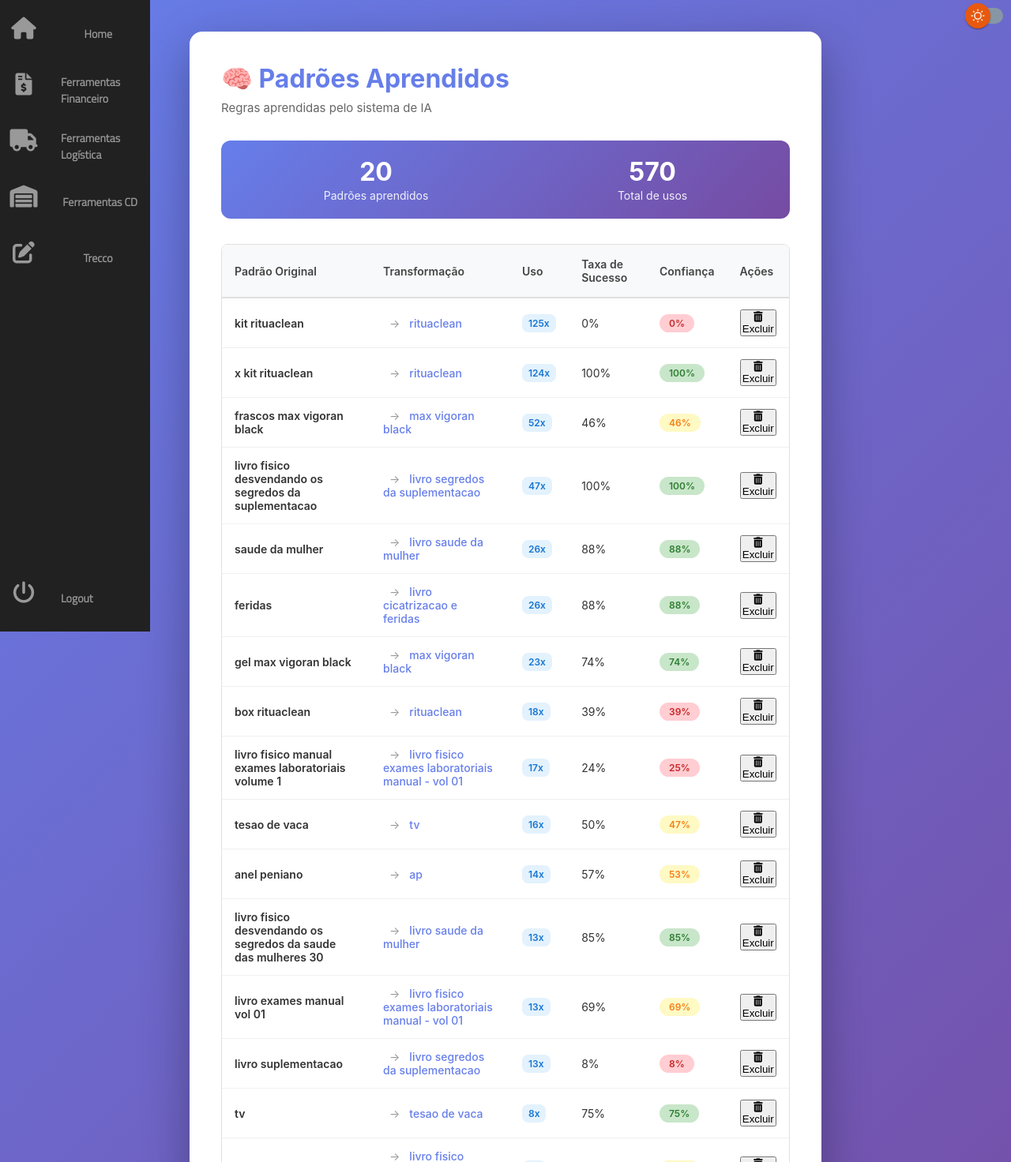
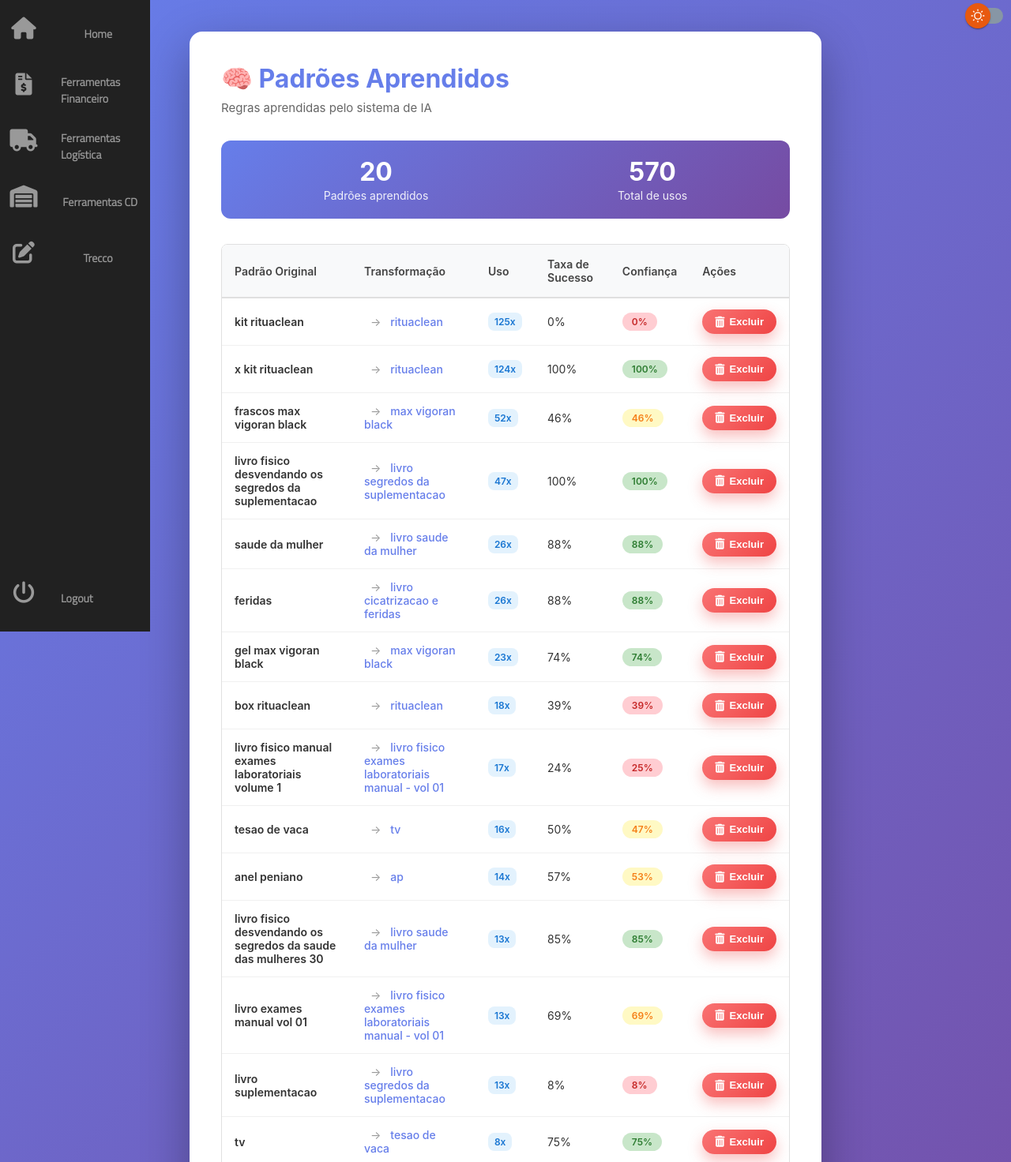
Before and after one commit to Rennanlp/novoteste, a Flask app: page /learned_patterns in a window 1280 px wide. Shown: the top 1472 px of the page at 79% size. Run offline with Flask 3, Linux system fonts and the light colour scheme; data comes from the database, SQL or seed files in the repository; some libraries are stand-ins or nearby versions; some web fonts are replaced.

Commit message:
Add files via upload

```diff
--- a/static/learned_patterns.css
+++ b/static/learned_patterns.css
@@ -182,6 +182,44 @@ a:hover {
     font-style: italic;
 }
 
+.btn-delete {
+    display: inline-flex;
+    align-items: center;
+    gap: 6px;
+    padding: 8px 16px;
+    border-radius: 999px;
+    border: none;
+    background: linear-gradient(135deg, #f97373 0%, #ef4444 100%);
+    color: #ffffff;
+    font-size: 13px;
+    font-weight: 600;
+    cursor: pointer;
+    box-shadow: 0 8px 18px rgba(239, 68, 68, 0.35);
+    transition: transform 0.15s ease, box-shadow 0.15s ease, background 0.15s ease, opacity 0.1s ease;
+    white-space: nowrap;
+}
+
+.btn-delete i {
+    font-size: 14px;
+}
+
+.btn-delete:hover {
+    transform: translateY(-1px);
+    box-shadow: 0 10px 22px rgba(239, 68, 68, 0.45);
+    background: linear-gradient(135deg, #ef4444 0%, #dc2626 100%);
+}
+
+.btn-delete:active {
+    transform: translateY(0);
+    box-shadow: 0 4px 10px rgba(239, 68, 68, 0.35);
+    opacity: 0.9;
+}
+
+.btn-delete:focus {
+    outline: 2px solid rgba(248, 113, 113, 0.6);
+    outline-offset: 2px;
+}
+
 @media (max-width: 600px) {
     .container {
         padding: 24px;
```
